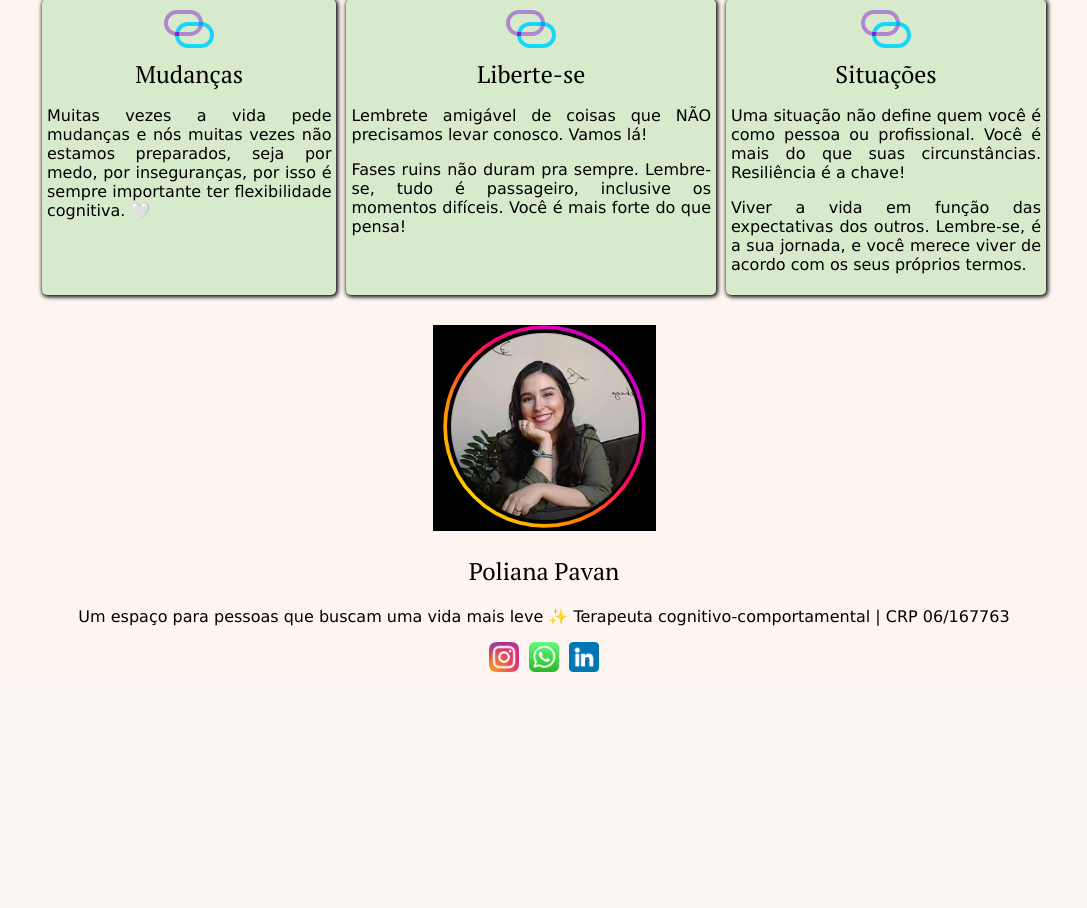
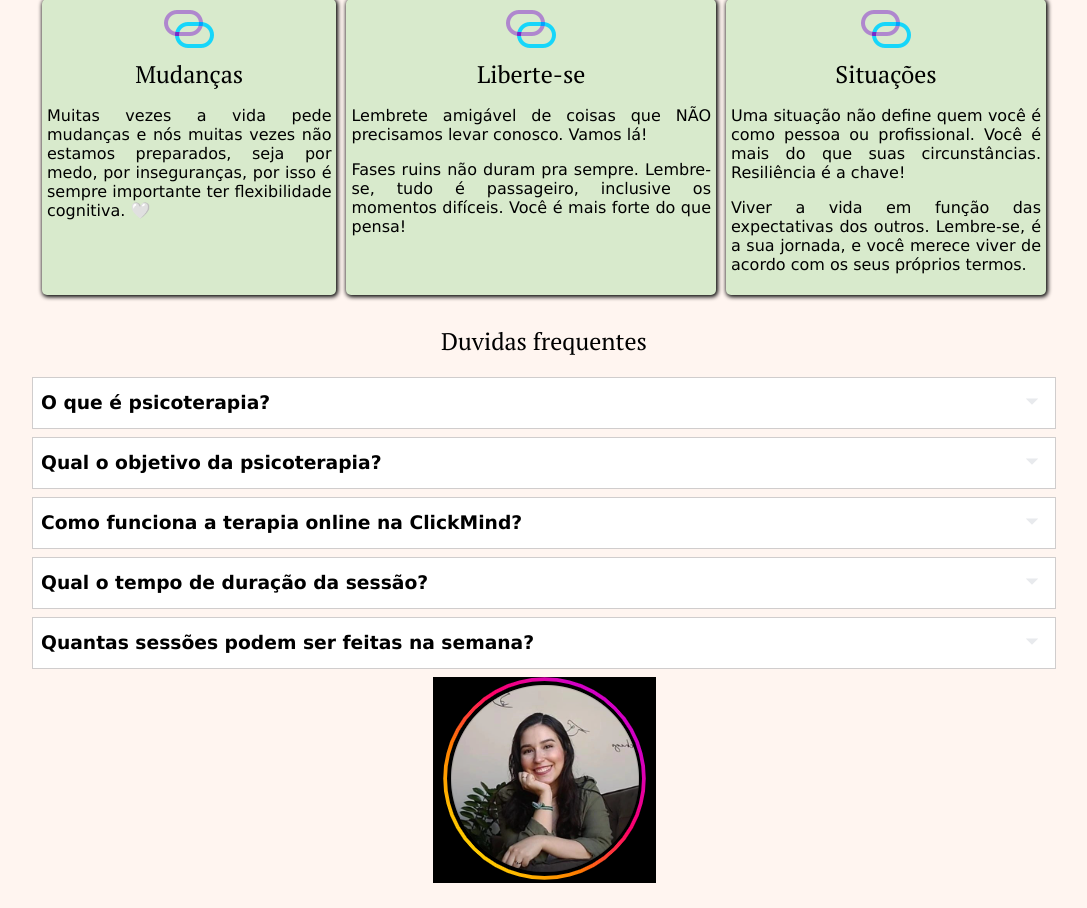
Before and after one commit to Oliveira2023/PSocial, a PHP site: page / in a window 1280 px wide. Shown: the part 2064-2972 px from the top of the page, without its empty margins (96-1183 px from the left). Before the commit the page ends 2736 px from the top, so only its background shows below. Run offline with PHP 8.4, Linux system fonts and the light colour scheme.

Commit message:
update 050824-duvidas

```diff
--- a/index.html
+++ b/index.html
@@ -103,6 +103,46 @@
             </div>
         </div>
     </main>
+    <section id="duvidas">
+        <h2>Duvidas frequentes</h2>
+        <div class="duvida">
+            <div class="arrow-dropdown">
+            <h3>O que é psicoterapia?</h3>
+            <div><img src="./assets/images/arrow_drop_down.svg" alt="seta para baixo"></div>
+            </div>
+            <p class="duvida-text">Psicoterapia é uma prática profissional conduzida por psicólogos que, através de um processo de acolhimento e compreensão das queixas apresentadas pelo paciente, realiza intervenções utilizando técnicas reconhecidas pela ciência e pela ética profissional.
+            </p>
+        </div>
+        <div class="duvida">
+            <div class="arrow-dropdown">
+            <h3>Qual o objetivo da psicoterapia?</h3>
+            <div><img src="./assets/images/arrow_drop_down.svg" alt="seta para baixo"></div>
+            </div>
+            <p class="duvida-text">O objetivo da psicoterapia é promover a saúde mental e auxiliar as pessoas no enfrentamento de conflitos e sofrimentos. Vale destacar que a psicoterapia não é restrita apenas a indivíduos com diagnóstico de transtornos mentais; ela pode beneficiar qualquer pessoa em busca de autoconhecimento e bem-estar emocional.
+            </p>
+        </div>
+        <div class="duvida">
+            <div class="arrow-dropdown">
+                <h3>Como funciona a terapia online na ClickMind?</h3>
+                <div><img src="./assets/images/arrow_drop_down.svg" alt="seta para baixo"></div>
+            </div>
+            <p class="duvida-text">Na ClickMind, oferecemos um ambiente 100% seguro e exclusivo para o seu atendimento. Apenas você e o psicólogo terão acesso às sessões e às informações compartilhadas nelas. Nenhuma sessão é gravada, respeitando o princípio da confidencialidade entre psicólogo e cliente. A terapia online proporciona a mesma eficácia da terapia presencial, com o benefício adicional de ser realizada no conforto do seu lar</p>
+        </div>
+        <div class="duvida">
+            <div class="arrow-dropdown">
+                <h3>Qual o tempo de duração da sessão?</h3>
+                <div><img src="./assets/images/arrow_drop_down.svg" alt="seta para baixo"></div>
+            </div>
+            <p class="duvida-text">Cada sessão na ClickMind tem a duração de 50 minutos, um tempo ideal para que o psicólogo possa compreender suas questões e trabalhar nas intervenções necessárias para o seu bem-estar emocional.</p>
+        </div>
+        <div class="duvida">
+            <div class="arrow-dropdown">
+                <h3>Quantas sessões podem ser feitas na semana?</h3>
+                <div><img src="./assets/images/arrow_drop_down.svg" alt="seta para baixo"></div>
+            </div>
+            <p class="duvida-text">A frequência das sessões de psicoterapia depende do grau de necessidade do paciente. Geralmente, é realizada uma sessão por semana. No entanto, em casos específicos, pode haver a necessidade de um acompanhamento mais intensivo, com mais de uma sessão semanal, sempre ajustado às demandas e ao bem-estar do paciente.</p>
+        </div>
+    </section>
     <footer>
         <div>
             <img src="./assets/images/capturaFace.png" alt="">
--- a/index.js
+++ b/index.js
@@ -2,6 +2,7 @@ let nav = document.querySelector('nav');
 let menu = document.querySelector('#menu');
 let asside = document.querySelector('aside');
 let overlay = document.querySelector('#overlay');
+let dropdown = document.querySelectorAll('.duvida');
 
 
 menu.addEventListener('click', () => {
@@ -17,3 +18,9 @@ overlay.addEventListener('click', function(event) {
     }
 
 });
+dropdown.forEach(element => {
+    console.log(element)
+    element.addEventListener('click', () => {
+        element.lastElementChild.classList.toggle('active-text');
+    })
+});
--- a/style.css
+++ b/style.css
@@ -56,6 +56,41 @@ main {
     border-radius: 5px;
     box-shadow: 1px 1px 4px 1px;
 }
+#duvidas {
+    width: 80%;
+    margin: auto;
+    > h2 {
+        text-align: center;
+    }
+}
+.duvida {
+    background-color: white;
+    padding: 0.5rem;
+    margin-bottom: 0.5rem;
+    border: 1px solid rgba(194, 190, 190, 0.769);
+}
+.duvida-text {
+    display: none;
+}
+.active-text {
+    display: block;
+}
+.arrow-dropdown {
+    display: flex;
+    justify-content: space-between;
+    align-items: center;
+    cursor: pointer;
+    > h3 {
+        margin: 0;
+    }
+    > div {
+        width: 30px;
+        > img {
+            width: 100%;
+        }
+    }
+}
+
 @media screen and (max-width: 600px) {
 
     main {
@@ -78,5 +113,8 @@ main {
     .icons {
         width: 30px;
     }
+    .duvida-text {
+        text-align: justify;
+    }
 
 }
```
Also changed, not shown: assets/images/arrow_drop_down.svg (added).
